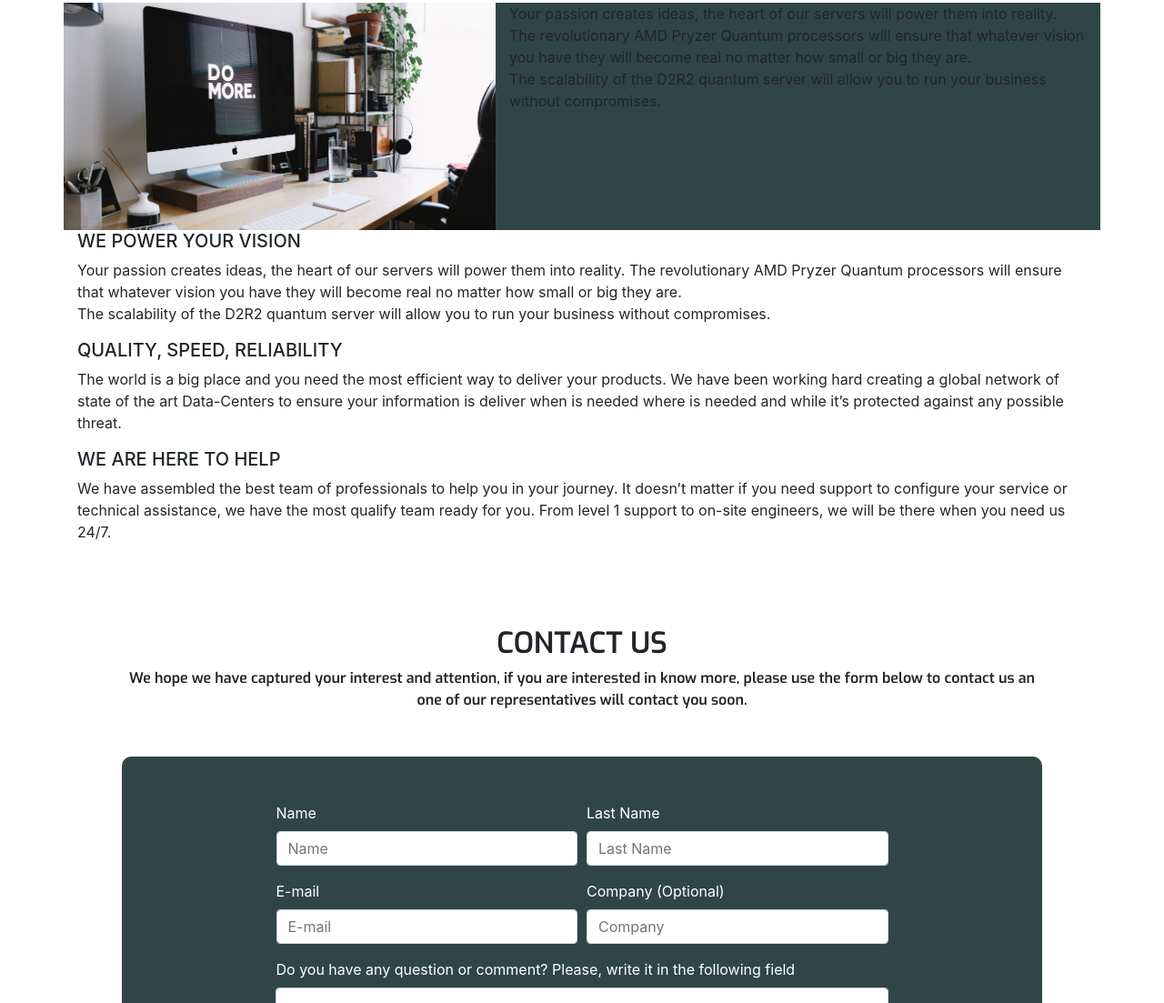
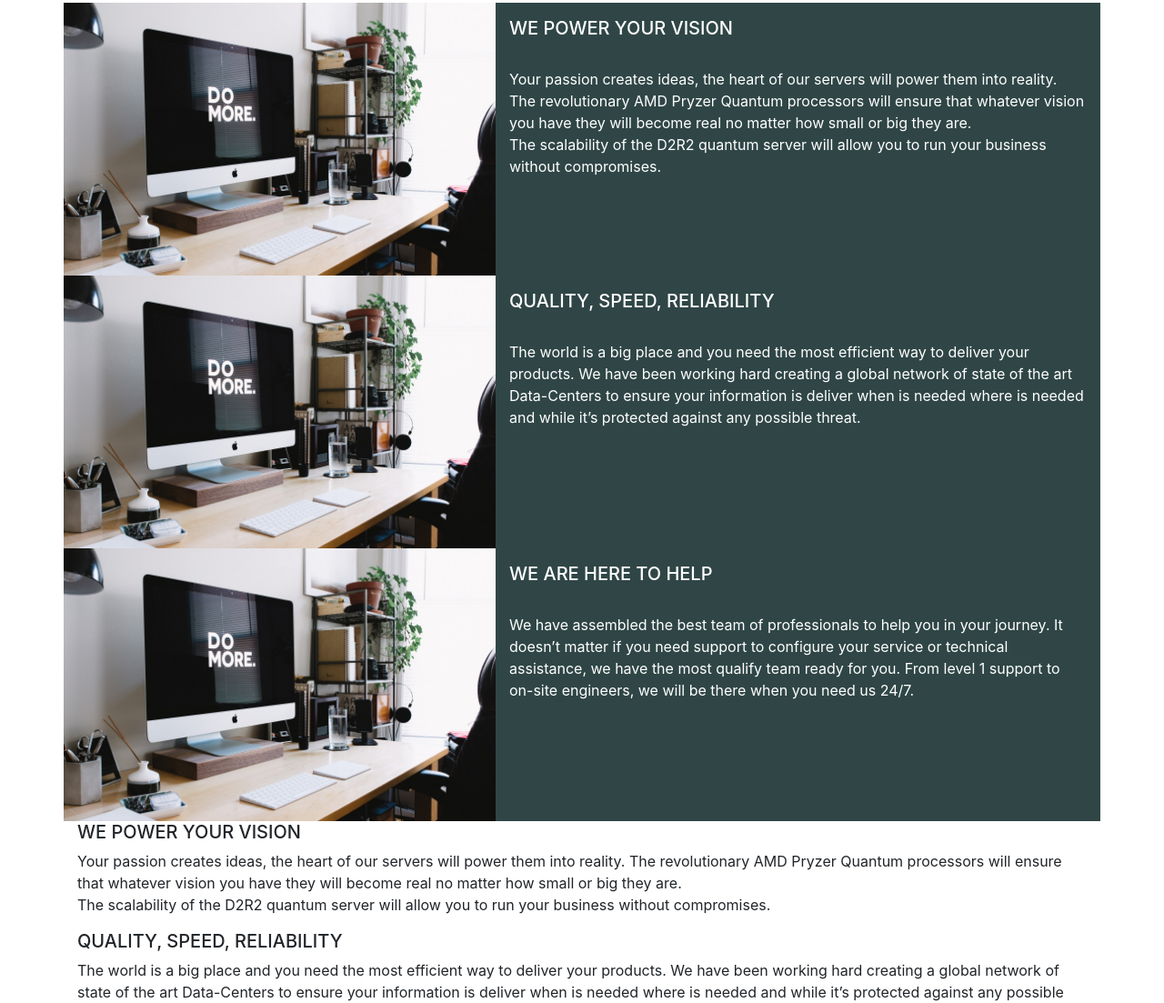
Before and after one commit to Code-Institute-Submissions/Milestone-1-Project-3, a plain HTML site: page index.html in a window 1280 px wide. Shown: the part 1135-2238 px from the top of the page at 91% size. Drawn offline with nearby package versions, Linux system fonts and the light colour scheme.

Commit message:
copy the new feature cell over the document

```diff
--- a/assets/css/style.css
+++ b/assets/css/style.css
@@ -99,14 +99,16 @@
 
 .features-row {
     background-color: rgb(48, 70, 70);
+    color: white;
 
 }
 
 .features-row img{
     width: 100%;
-    height: 250px;
+    height: 300px;
     object-fit: cover;
 }
+
 
 /*------------------ Features section -----------------*/
 
--- a/index.html
+++ b/index.html
@@ -79,9 +79,37 @@
                 </div>
                 <div class="col-7">
                     <p>
+                    <h5 class="text-uppercase">We power your vision</h5>
+                    <br>
                         Your passion creates ideas, the heart of our servers will power them into reality. The revolutionary AMD Pryzer Quantum processors will ensure that whatever vision you have they will become real no matter how small
                         or big they are.<br />
                         The scalability of the D2R2 quantum server will allow you to run your business without compromises.
+                    </p>
+                </div>
+            </div>
+            <div class="row features-row">
+                <div class="col-5">
+                    <img src="assets/images/hardware.jpg" alt="" />
+                </div>
+                <div class="col-7">
+                    <p>
+                    <h5 class="text-uppercase">Quality, speed, reliability</h5>
+                    <br>
+                        The world is a big place and you need the most efficient way to deliver your products. We have been working hard creating a global network of state of the art Data-Centers to ensure your information is deliver when
+                        is needed where is needed and while it’s protected against any possible threat.
+                    </p>
+                </div>
+            </div>
+            <div class="row features-row">
+                <div class="col-5">
+                    <img src="assets/images/hardware.jpg" alt="" />
+                </div>
+                <div class="col-7">
+                    <p>
+                    <h5 class="text-uppercase">We are here to help</h5>
+                    <br>
+                        We have assembled the best team of professionals to help you in your journey. It doesn’t matter if you need support to configure your service or technical assistance, we have the most qualify team ready for you. From
+                        level 1 support to on-site engineers, we will be there when you need us 24/7.
                     </p>
                 </div>
             </div>
```
